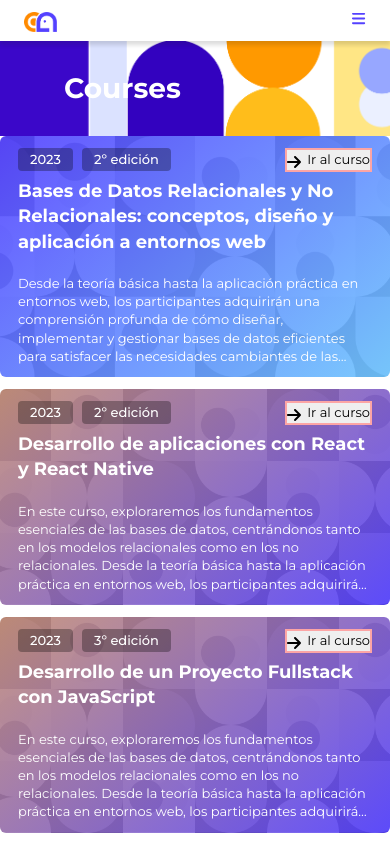
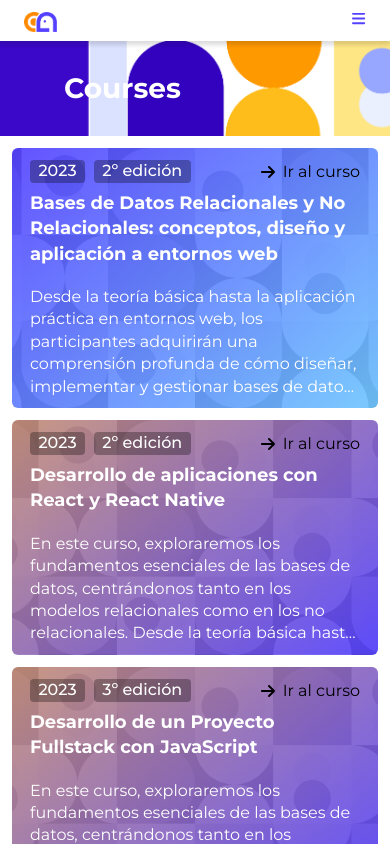
Before and after one commit to CyberAula/cyberaula.github.io, a Next.js app: page /courses in a window 390 px wide. Shown: the top 844 px of the page. Built offline with nearby package versions, Linux system fonts and the light colour scheme.

Commit message:
arreglados botones de tools, mixins de tools acabados

```diff
--- a/app/courses/page.js
+++ b/app/courses/page.js
@@ -23,7 +23,7 @@ export default function Courses() {
         <h1>Courses</h1>
       </div>
       <main>
-        <section className="lg:mx-36 md:mx-14 sm:mx-8 lg:my-12 md:my-8 sm:my-4 xl:mx-44 2xl:mx-60">
+        <section className="lg:mx-36 md:mx-14 sm:mx-8 mx-4 lg:my-12 md:my-8 sm:my-4 my-4 xl:mx-44 2xl:mx-60">
           <div className=" grid gap-4 md:grid-cols-2 sm:grid-cols-1">
             {courses.map(({ date, gradient, edition, title, description, route }) => {
               return (
--- a/app/research/page.js
+++ b/app/research/page.js
@@ -117,14 +117,14 @@ export default function Research() {
                           </div>
                         </div>
                       </div>
-                      <div className="links text-nowrap">
+                      <button className="paper_link text-nowrap">
 
                         <a rel="noopener noreferrer" target="_blank" href={doi}>
                           {" "}
-                          <p>{t('publications.button')} </p>
+                          {t('publications.button')}
                           <FontAwesomeIcon icon={faArrowRight} />
                         </a>
-                      </div>
+                      </button>
                     </div>
                   );
                 })}
--- a/app/sass/lib/_mixins.sass
+++ b/app/sass/lib/_mixins.sass
@@ -39,7 +39,6 @@
         height: 24px
         padding: 4px 10px
         border-radius:4px
-        font-size: 1rem
         font-weight: 600
 
 @mixin tag-black-transparent
@@ -47,13 +46,11 @@
         background-color: rgb(0, 0, 0,0.3)
         display: flex
         align-items: center
-        padding: 0.9rem 1rem
+        padding: 0.3rem 0.7rem
         font-weight: 500
         border-radius: 4px
     @media (min-width: 770px)
-        margin: 0px
-        padding: 0.3rem 0.7rem
-        border-radius:4px
+    // responsive hecho
 
 
 //--------------------
@@ -65,6 +62,17 @@
     outline: none
     border: none
     background: none
+
+@mixin icon-button-left
+    svg
+        align-self: center
+        margin-left: 0.6rem
+
+@mixin icon-button-right
+    svg
+        align-self: center
+        margin-right: 0.6rem
+
 
 @mixin button-load-more
     @include button
@@ -88,9 +96,12 @@
         margin-bottom: 0
 @mixin big-border-button-blue
     border: 1px solid $ca-blue-700
+    color: $ca-blue-700
     border-radius: 24px
     padding: 0.5rem 1.2rem 0.7rem 1.4rem
     transition: 200ms ease-in-out
+    p
+        font-weight: 500
     &:hover
         color: white
         transition: 200ms ease-in-out
--- a/app/sass/lib/_type.sass
+++ b/app/sass/lib/_type.sass
@@ -12,7 +12,7 @@
 // 5to atributo: alto de linea
 // 6to atributo: margen bajo
 
-$xs-text: 13px, 14px, 16px, 400, 140%, 1rem, 0.6rem //small
+$xs-text: 16px, 14px, 18px, 400, 140%, 1rem, 0.6rem //small
 $body-text: 14px, 16px, 19px, 400, 140%, 1rem, 0.6rem
 $button: 16px, 14px, 18px, semibold //buttons
 $sm-text: 14px, 16px, 19px, 600, 140%, 1rem, 0.6rem //h5
--- a/app/sass/main.scss
+++ b/app/sass/main.scss
@@ -81,9 +81,7 @@ TYPOGRAPHY
 
 body,
 html {
-  h2 {
-    font-weight: lighter;
-  }
+
 
   color: black;
   @apply text-primary;
@@ -126,6 +124,9 @@ html {
   // }
 }
 
+button {
+  @include button
+}
 // .button_filter {
 //   background-color: #3302bf;
 //   font-weight: 400;
--- a/app/sass/partials/_courses.sass
+++ b/app/sass/partials/_courses.sass
@@ -31,13 +31,13 @@ $windowWidth: 100vw
         font-size: 1rem
         .course_tag
             display: flex
-            small
-                margin-bottom: 0.1rem
-                @include tag-black-transparent
+            margin-bottom: 0.1rem
+            @include tag-black-transparent
 
 
         .course_route
             @include border-button-white
+            @include icon-button-right
             transition: 200ms ease-in-out
             &:hover
                 background: white
@@ -45,9 +45,7 @@ $windowWidth: 100vw
                 @apply text-blue-950
             a
                 display: flex
-            svg
-                margin: 0.3rem 0.5rem 0 0
-
+                align-items: center
 
 
 @media (min-width: 770px)
--- a/app/sass/partials/_publications.sass
+++ b/app/sass/partials/_publications.sass
@@ -114,25 +114,23 @@
             .paper_doi
                 font-weight: 600
 
-        .links
+        .paper_link
+            @include icon-button-left
+            @include button
             display: flex
             flex-direction: row
             //gap: $spacing_xsm
             align-content: center
             justify-content: left
             margin-top: 0.6rem
-
             a
                 @include big-border-button-blue
                 display: flex
                 align-content: center
                 //margin-top: $spacing_sm
 
-            p
-                font-weight: 600
-            svg
-                align-self: center
-                margin-left: 0.6rem
+
+
 @media (min-width: 640px)
     .research
         .filters
@@ -191,8 +189,8 @@
             .paper_doi
                 font-weight: 600
 
-        .links
-
+        .paper_link
+            @include button
             display: flex
             flex-direction: row
             //gap: $spacing_xsm
--- a/app/sass/partials/_tools.sass
+++ b/app/sass/partials/_tools.sass
@@ -17,7 +17,9 @@
         .tool_github
             justify-content: left
             padding-left:0rem
-            margin-bottom: 1rem
+            margin: 0.6rem 0
+            a
+                padding-left: 0
             &:hover
                 @apply text-ca_blue-600
                 background-color: white
@@ -30,16 +32,23 @@
         flex-direction: row
         gap: 0.3rem
         .tool_button
+            justify-content: left
+            a
+                @include big-border-button-blue
+                align-items: center
             svg
                 display: flex
         .tool_github
-            justify-content: left
-            padding-left: 1rem
-            margin-bottom: 0rem
-            align-items: center
-            &:hover
-                @apply text-gray-800
-                background-color: $ca-blue-300
+            margin: 0rem
+            a
+
+                display: flex
+                justify-content: left
+                padding-left: 1rem
+                align-items: center
+                &:hover
+                    @apply text-gray-800
+                    background-color: $ca-blue-300
 
 @mixin container-button-inline-no-icon
     .tool_button_container
@@ -48,15 +57,20 @@
         flex-direction: row
         gap: 0.3rem
         .tool_button
+            a
+                @include big-border-button-blue
             svg
                 display: none
         .tool_github
-            justify-content: left
-            padding-left: 1rem
-            margin-bottom: 0rem
-            &:hover
-                @apply text-gray-800
-                background-color: $ca-blue-300
+            margin: 0rem
+            a
+                display: flex
+                justify-content: left
+                padding-left: 1rem
+                margin-bottom: 0rem
+                &:hover
+                    @apply text-gray-800
+                    background-color: $ca-blue-300
 
 @mixin img-tool
     .tool_logo
@@ -86,15 +100,6 @@
             border: solid 1px $ca-blue-200
             transition: 200ms ease-in-out
             @apply bg-slate-100
-            //este hover no tiene sentido, es demasiado distinto que el resto de hovers de otras partes de la web
-            // &:hover
-            //     -webkit-box-shadow: 0px 20px 23px 0px rgba(0,0,0,0.18)
-            //     -moz-box-shadow: 0px 20px 23px 0px rgba(0,0,0,0.18)
-            //     box-shadow: 0px 20px 23px 0px rgba(0,0,0,0.18)
-            //     transform: translateY(-3%)
-            //     transition: 200ms ease-in-out
-
-            // background: $ca-blue-100
             @include img-tool
             .tool_logo
                 //background-color: $blue_primary
@@ -117,17 +122,18 @@
                     justify-content: space-between
                     margin-top: 1rem
                     .tool_button
+                        @include button
                         @apply text-ca_blue-700 /*apply siempre al inicio del sass, sino da error (lo hemos vivido)*/
                         display: flex
                         flex-wrap: wrap
                         align-items: center
-                        @include big-border-button-blue
+                        background: none
+                        a
+                            @include big-border-button-blue
+                            display: flex
 
-
-
-                        a
-                            display: flex
                         svg
+                            display: none
                             margin-right: 0.6rem
                     .tool_github
                         @include invisible-button
@@ -135,26 +141,17 @@
                         text-decoration: underline
                         display: flex
 
-@media (max-width: 370px )
+@media (min-width: 370px )
     .tools
         .tool
             .tool_content
-                @include container-button-inline-no-icon
+                @include container-button-inline
 
 @media (min-width: 500px)
     .tools
         .tool
             .tool_content
-                .tool_button_container
-                    display: flex
-                    flex-direction: row
-                    .tool_button
-                        justify-content: center
-                        margin: 0
-                    .tool_github
-                        justify-content: center
-                        svg
-                            display: flex
+                @include container-button-inline
 @media (min-width: 600px)
     .tools
         .tool
--- a/constants/langs/en.js
+++ b/constants/langs/en.js
@@ -52,7 +52,7 @@ export const en = {
             "text":"Results"
         },
         "button": "Read publication",
-        "button2": "load more",
+        "button2": "Load more",
     },
     "courses": {
         "title": "Courses"
```
Also changed, not shown: app/tools/page.js (+32 -33 lines).
